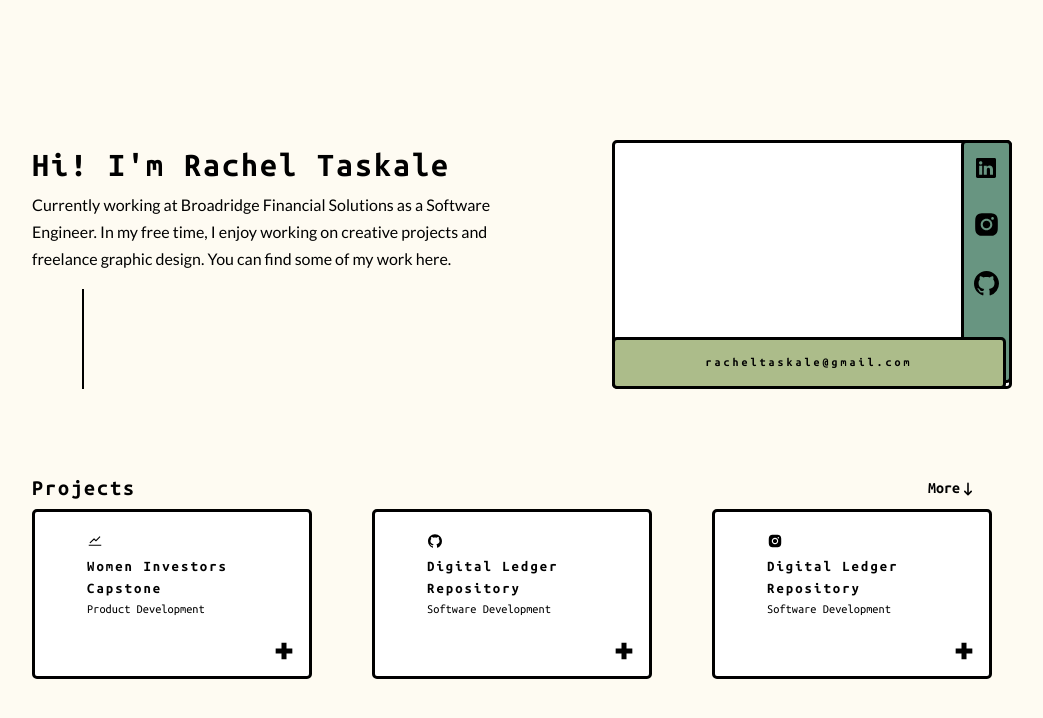
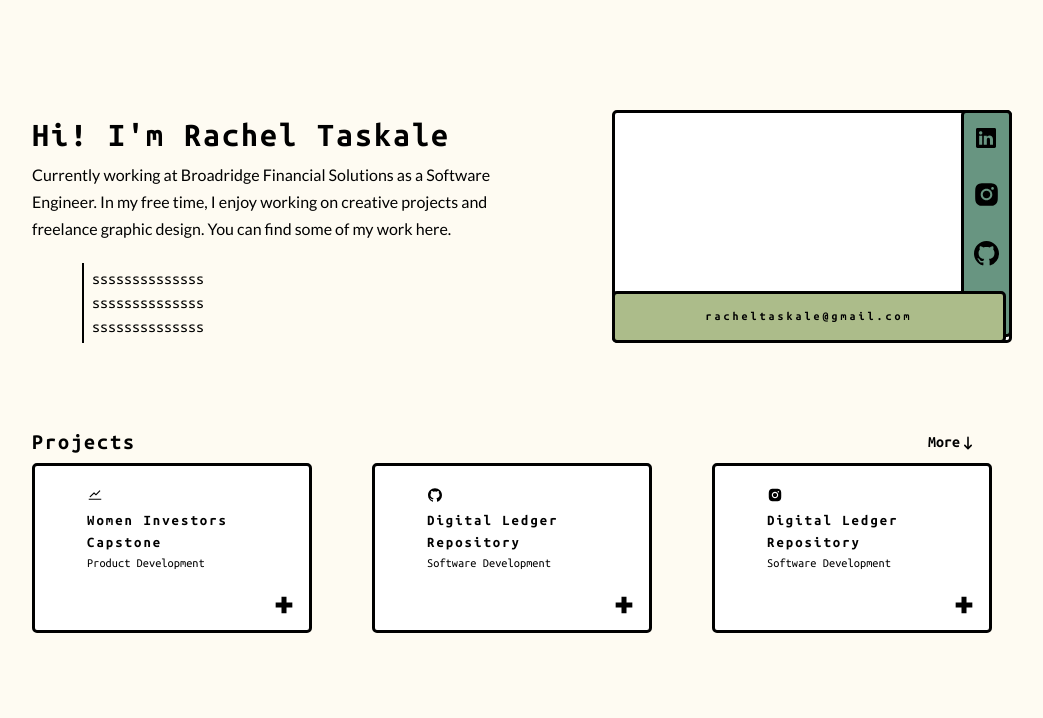
Before and after one commit to rachel-taskale/website, a React (Create React App) app: page / in a window 1280 px wide. Shown: the top 718 px of the page, without its empty margins (128-1171 px from the left). Built offline with nearby package versions, Linux system fonts and the light colour scheme.

Commit message:
work scroll bar start

```diff
--- a/src/App.css
+++ b/src/App.css
@@ -101,7 +101,25 @@
 
 .vertical-line{
   margin-top: 2vh;
-  height:12.5vh;
+  height: 100px;
   border-left:#000000 2px solid;
+}
 
+::-webkit-scrollbar {
+  width: 10px;
 }
+
+/* Track */
+::-webkit-scrollbar-track {
+  background: #f1f1f100;
+}
+
+/* Handle */
+::-webkit-scrollbar-thumb {
+  background: rgba(136, 136, 136, 0.4);
+}
+
+/* Handle on hover */
+::-webkit-scrollbar-thumb:hover {
+  background: #555;
+}
--- a/src/App.js
+++ b/src/App.js
@@ -81,7 +81,7 @@ function App() {
   return (
     <div className="App">
       <Center>
-     <Box className='header' maxW={['93%', '93%', '93%', '75vw']} pt={100}>
+     <Box className='header' maxW={['93%', '93%', '93%', '75vw']} pt={70}>
         <link rel="preconnect" href="https://fonts.googleapis.com"/>
         <link rel="preconnect" href="https://fonts.gstatic.com" crossorigin/>
         <link href="https://fonts.googleapis.com/css2?family=Lato:wght@300;400;900&family=Ubuntu+Mono:wght@400;700&display=swap" rel="stylesheet"/>
@@ -95,12 +95,30 @@ function App() {
                 <Text className='body-text' lineHeight={1.7}>
                   Currently working at Broadridge Financial Solutions as a Software Engineer. In my free time, I enjoy working on creative projects and freelance graphic design. You can find some of my work <span fontWeight={900}>here.</span>
                 </Text>
-                <HStack>
-                  <Box className='vertical-line'>
+                <Box mt={5}>
+                <HStack maxH={20} overflow='scroll'>
+                  <Box className='vertical-line' mr={50}>
                   </Box>
-                  <Text>
-                  </Text>
+
+                  <Box >
+                    <Text>
+                      ssssssssssssss
+                    </Text>
+                    <Text>
+                      ssssssssssssss
+                    </Text>
+                    <Text>
+                      ssssssssssssss
+                    </Text>
+                    <Text>
+                      ssssssssssssss
+                    </Text>
+                    <Text>
+                      ssssssssssssss
+                    </Text>
+                  </Box>
                 </HStack>
+                </Box>
               </div>
             </VStack>
 
```
